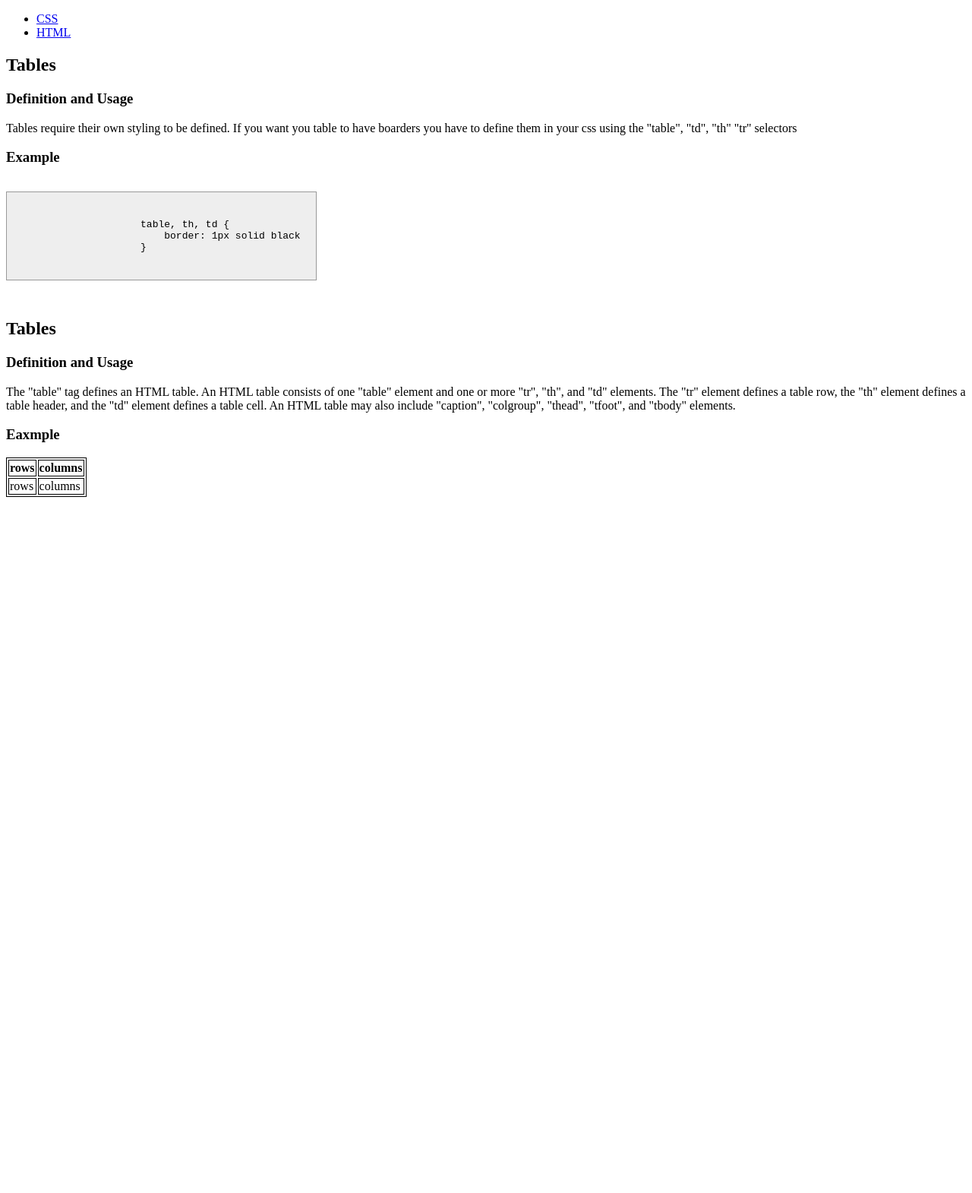
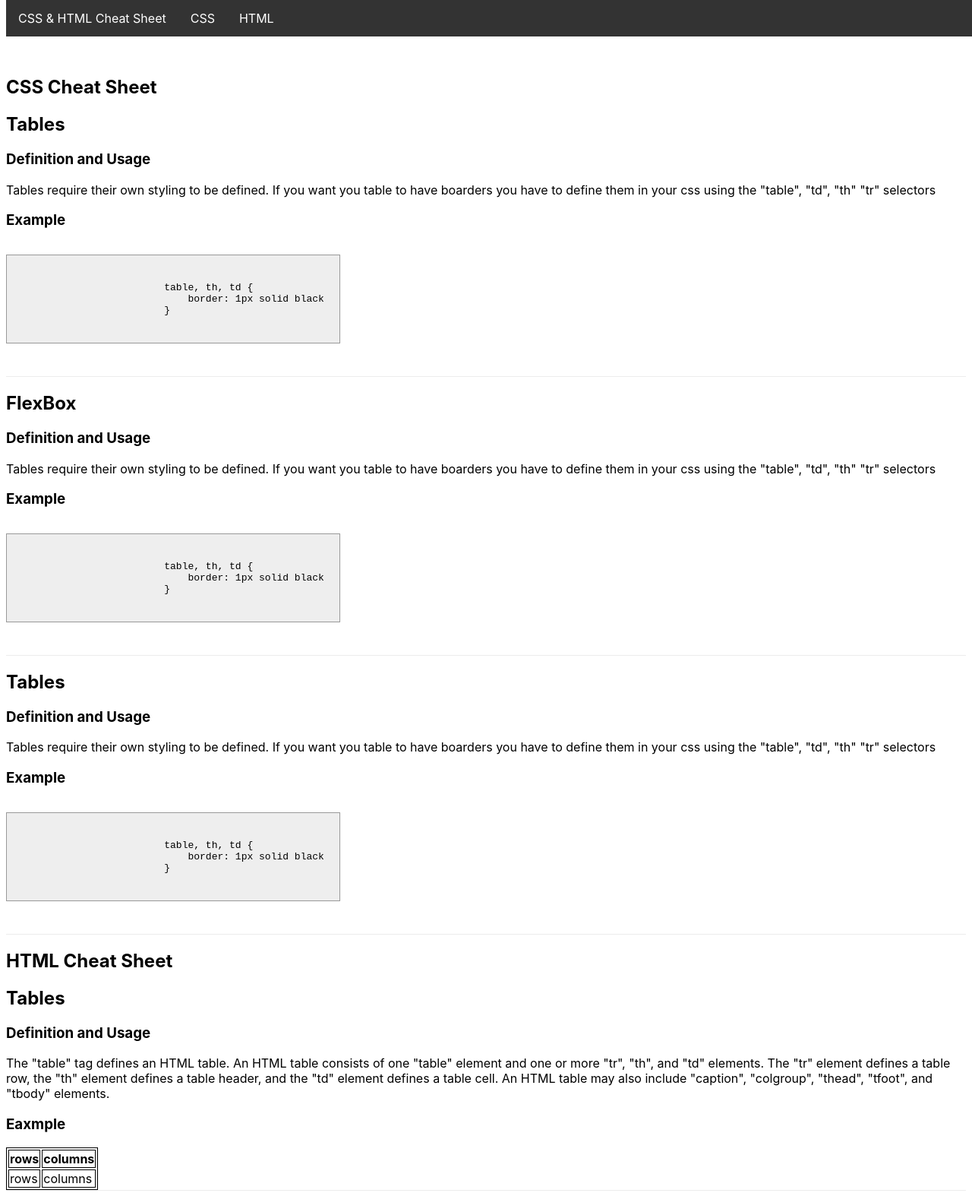
Before and after one commit to ModenDev/cssCheatSheet, a plain HTML site: page index.html in a window 1280 px wide. Shown: the whole page at 76% size. Before the commit the page ends 800 px from the top, so only its background shows below. Drawn offline with Linux system fonts and the light colour scheme.

Commit message:
added new nav and prepared for other elements

```diff
--- a/css/styles.css
+++ b/css/styles.css
@@ -1,3 +1,6 @@
+body {
+    font-family: -apple-system, BlinkMacSystemFont, 'Segoe UI', Roboto, Oxygen, Ubuntu, Cantarell, 'Open Sans', 'Helvetica Neue', sans-serif;
+}
 pre code {
     background-color: #eee;
     border: 1px solid #999;
@@ -9,3 +12,41 @@ pre code {
 table, th, td {
     border: 1px solid black
 }
+ul {
+    list-style-type: none;
+    margin: 0;
+    padding: 0;
+    overflow: hidden;
+    background-color: #333;
+  }
+
+  li {
+    float: left;
+  }
+
+  li a {
+    display: block;
+    color: white;
+    text-align: center;
+    padding: 14px 16px;
+    text-decoration: none;
+  }
+
+  /* Change the link color to #111 (black) on hover */
+  li a:hover {
+    background-color: #111;
+  }
+
+  ul {
+    position: fixed;
+    top: 0;
+    width: 100%;
+  }
+
+  article {
+    border-bottom: 1px solid #ececec;
+  }
+
+  header {
+    margin-bottom: 100px;
+  }
--- a/index.html
+++ b/index.html
@@ -10,12 +10,15 @@
     <header>
         <nav>
             <ul>
+                <li><a href="./cssCheatSheet/index.html">CSS & HTML Cheat Sheet</a></li>
                 <li><a href="#css">CSS</a></li>
                 <li><a href="#html">HTML</a></li>
             </ul>
         </nav>
     </header>
-    <section class="css">
+    <section>
+        <h2 id="css">CSS Cheat Sheet</h2>
+        <article>
             <h2>Tables</h2>
             <h3>Definition and Usage</h3>
             <p>Tables require their own styling to be defined. If you want you table to have boarders  you have to define them in your css using the "table", "td", "th" "tr" selectors</p>
@@ -27,8 +30,37 @@
                         }
                 </code>
             </pre>
+        </article>
+        <article>
+            <h2>FlexBox</h2>
+            <h3>Definition and Usage</h3>
+            <p>Tables require their own styling to be defined. If you want you table to have boarders  you have to define them in your css using the "table", "td", "th" "tr" selectors</p>
+            <h3>Example</h3>
+            <pre>
+                <code>
+                        table, th, td {
+                            border: 1px solid black
+                        }
+                </code>
+            </pre>
+        </article>
+        <article>
+            <h2>Tables</h2>
+            <h3>Definition and Usage</h3>
+            <p>Tables require their own styling to be defined. If you want you table to have boarders  you have to define them in your css using the "table", "td", "th" "tr" selectors</p>
+            <h3>Example</h3>
+            <pre>
+                <code>
+                        table, th, td {
+                            border: 1px solid black
+                        }
+                </code>
+            </pre>
+        </article>
     </section>
-    <sections class="html">
+    <sections>
+        <h2 id="html">HTML Cheat Sheet</h2>
+        <article>
             <h2>Tables</h2>
             <h3>Definition and Usage</h3>
             <p>The "table" tag defines an HTML table. An HTML table consists of one "table" element and one or more "tr", "th", and "td" elements. The "tr" element defines a table row, the "th" element defines a table header, and the "td" element defines a table cell. An HTML table may also include "caption", "colgroup", "thead", "tfoot", and "tbody" elements.</p>
@@ -43,10 +75,9 @@
                     <td>columns</td>
                 </tr>
             </table>
+        </article>
+    </sections>
 
-
-
-    </sections>
     <footer></footer>
 
 </body>
```
Lines whose indentation alone changed are shown as unchanged.
